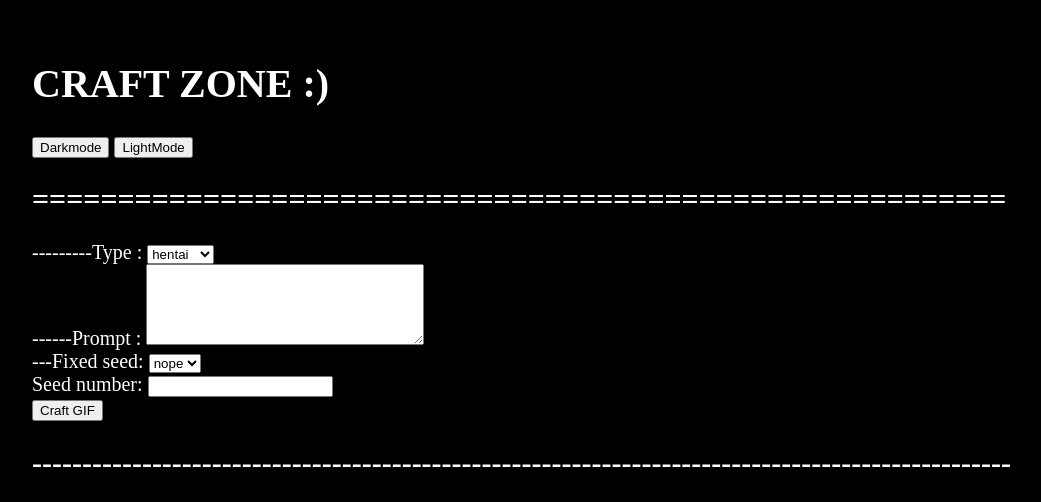
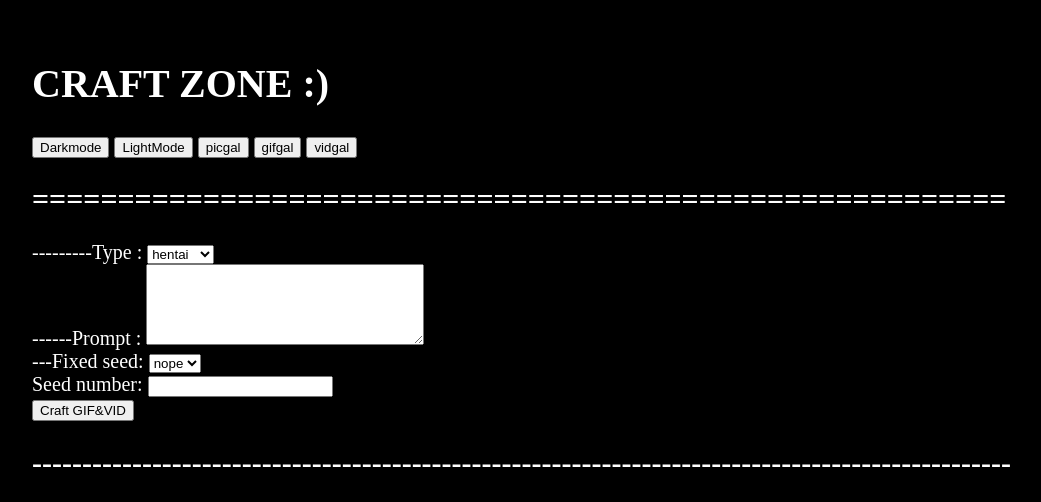
Before and after one commit to Ug0Security/txt2porngif, a PHP site: page /index.php in a window 1280 px wide. Shown: the top 502 px of the page, without its empty margins (1-1042 px from the left). Run offline with PHP 8.4, Linux system fonts and the light colour scheme; data that the repository does not hold is empty.

Commit message:
Update index.php

```diff
--- a/web/index.php
+++ b/web/index.php
@@ -67,6 +67,9 @@ shell_exec("cp ./gif/test.gif ./gif/test$int.gif");
 
 <button onclick="darkMode()">Darkmode</button>
 <button onclick="lightMode()">LightMode</button>
+<button type="button" name="picgal" onclick="self.location.href='picgal.php'">picgal</button>
+<button type="button" name="gifgal" onclick="self.location.href='gifgal.php'">gifgal</button>
+<button type="button" name="vidgal" onclick="self.location.href='vidgal.php'">vidgal</button>
 <h2>=========================================================</h2>
     <form method="post" action="/txt2porngif/index.php?gif=1">
         <label for="param1">---------Type :</label>
@@ -88,7 +91,7 @@ shell_exec("cp ./gif/test.gif ./gif/test$int.gif");
         <label for="param4">Seed number:</label>
         <input type="text" name="param4" id="param4"><br>
 
-        <input type="submit" value="Craft GIF">
+        <input type="submit" value="Craft GIF&VID">
     </form>
 
 <h2>--------------------------------------------------------------------------------------------------</h2>
@@ -103,7 +106,7 @@ shell_exec("cp ./gif/test.gif ./gif/test$int.gif");
 <button type="button" name="save" onclick="self.location.href='index.php?save=1'">
 Save
 </button>
-<img id="image" src="./gif/test.gif">
+<img id="image" src="./gif/test.gif"></img> <video width="320" height="240" controls><source id="vids" src="./vids/output.mp4" type="video/mp4"></video>
 
 
 
@@ -144,6 +147,11 @@ var timestamp = new Date().getTime();
 var el = document.getElementById("image");
 el.src = "gif/test.gif?t=" + timestamp;
 
+var timestamp = new Date().getTime();
+var vi = document.getElementById("vids");
+vi.src = "vids/output.mp4?t=" + timestamp;
+
+
     </script>
 <h2>========================[console output]=====================</h2>
 
```
